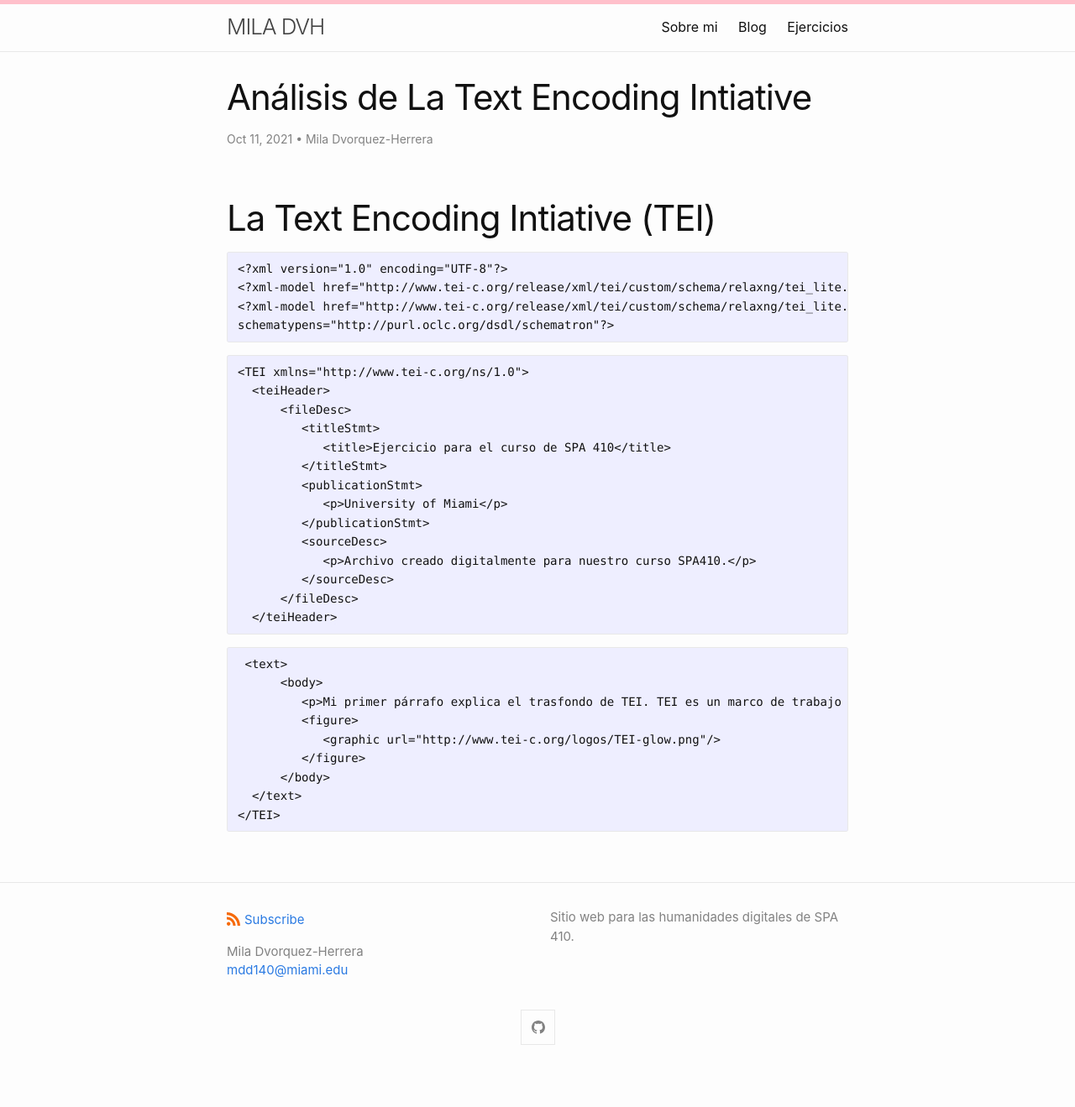
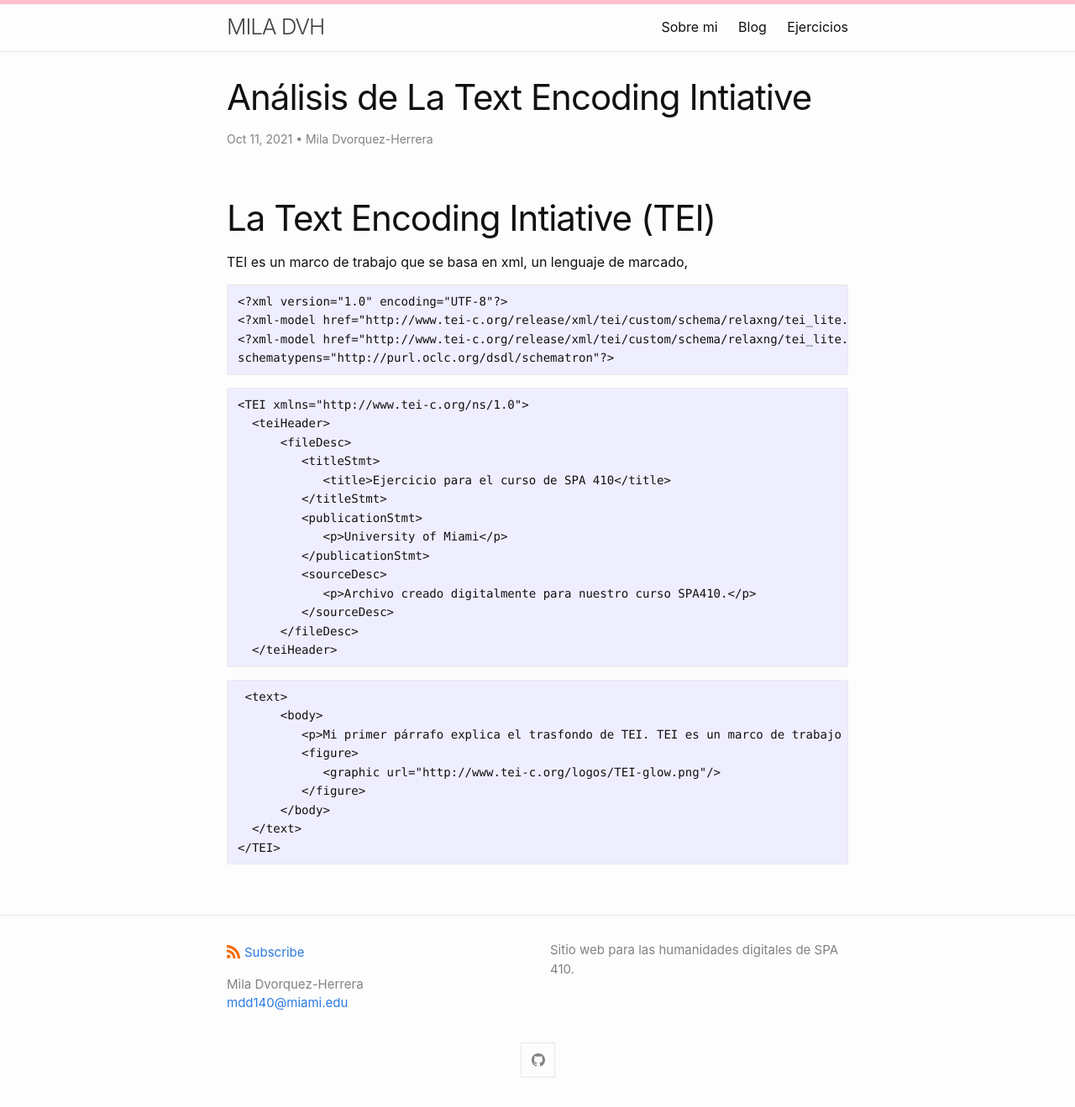
Before and after one commit to miladvh/miladvh.github.io, a Jekyll site: the page built from _posts/2021-10-11-tei.md, in a window 1280 px wide. Shown: the whole page at 84% size. Built offline with Jekyll 4.4.1, drawn with Linux system fonts in a browser that asks for light colours; before the commit the page ends 1280 px from its top, so only the background shows below that.

Commit message:
Update 2021-10-11-tei.md

````diff
--- a/_posts/2021-10-11-tei.md
+++ b/_posts/2021-10-11-tei.md
@@ -6,6 +6,8 @@ author: Mila Dvorquez-Herrera
 ---
 
 # La Text Encoding Intiative (TEI)
+
+TEI es un marco de trabajo que se basa en xml, un lenguaje de marcado,
 
 ```
 <?xml version="1.0" encoding="UTF-8"?>
````
